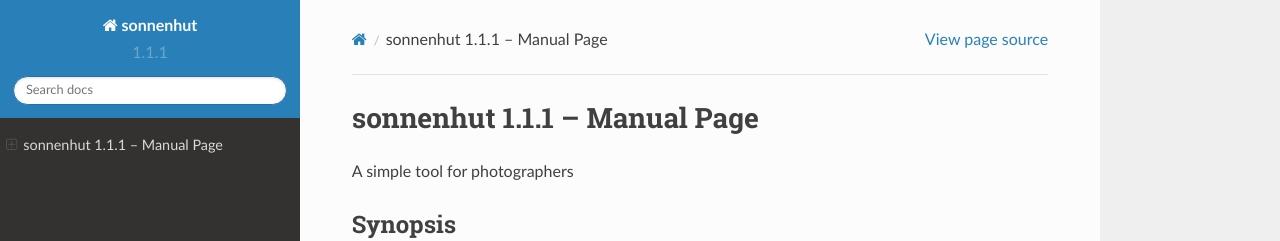
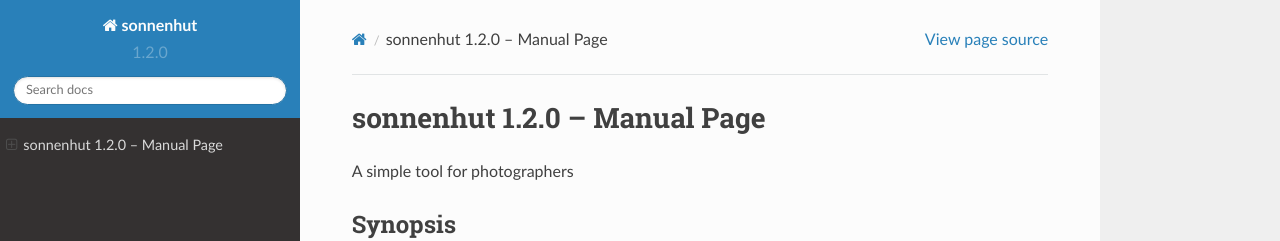
Before and after one commit to dmpop/sonnenhut, a Sphinx documentation site: the page built from docs/sonnenhut.rst, in a window 1280 px wide. Shown: the top 241 px of the page. Built offline with Sphinx 7.4.7 and the Read the Docs theme 2.0.0, drawn with Linux system fonts in a browser that asks for light colours.

Commit message:
Bump version: 1.1.1 → 1.2.0

```diff
--- a/README.rst
+++ b/README.rst
@@ -1,4 +1,4 @@
-Sonnenhut 1.1.1
+Sonnenhut 1.2.0
 ===============
 
 .. image:: https://travis-ci.org/dmpop/sonnenhut.svg?branch=develop
--- a/docs/conf.py
+++ b/docs/conf.py
@@ -18,7 +18,7 @@
 year = '2017'
 author = 'Dmitri Popov'
 copyright = '{0}, {1}'.format(year, author)
-version = release = '1.1.1'
+version = release = '1.2.0'
 
 pygments_style = 'trac'
 templates_path = ['.']
--- a/setup.py
+++ b/setup.py
@@ -20,7 +20,7 @@
     return modules
 
 setup(name='sonnenhut',
-      version='1.1.1',
+      version='1.2.0',
       description='A simple tool for photographers',
       author='Dmitri Popov',
       author_email='dpopov@suse.de',
--- a/src/sonnenhut/__init__.py
+++ b/src/sonnenhut/__init__.py
@@ -2,7 +2,7 @@
 __copyright__ = 'Copyleft 2017, Dmitri Popov'
 __credits__ = ['Thomas Schraitle']
 __license__ = 'GPLv3'
-__version__ = '1.1.1'
+__version__ = '1.2.0'
 __maintainer__ = 'Dmitri Popov'
 __email__ = 'dpopov@suse.com'
 __URL__ = 'https://github.com/dmpop/sonnenhut'
```
Also changed, not shown: .bumpversion.cfg.
